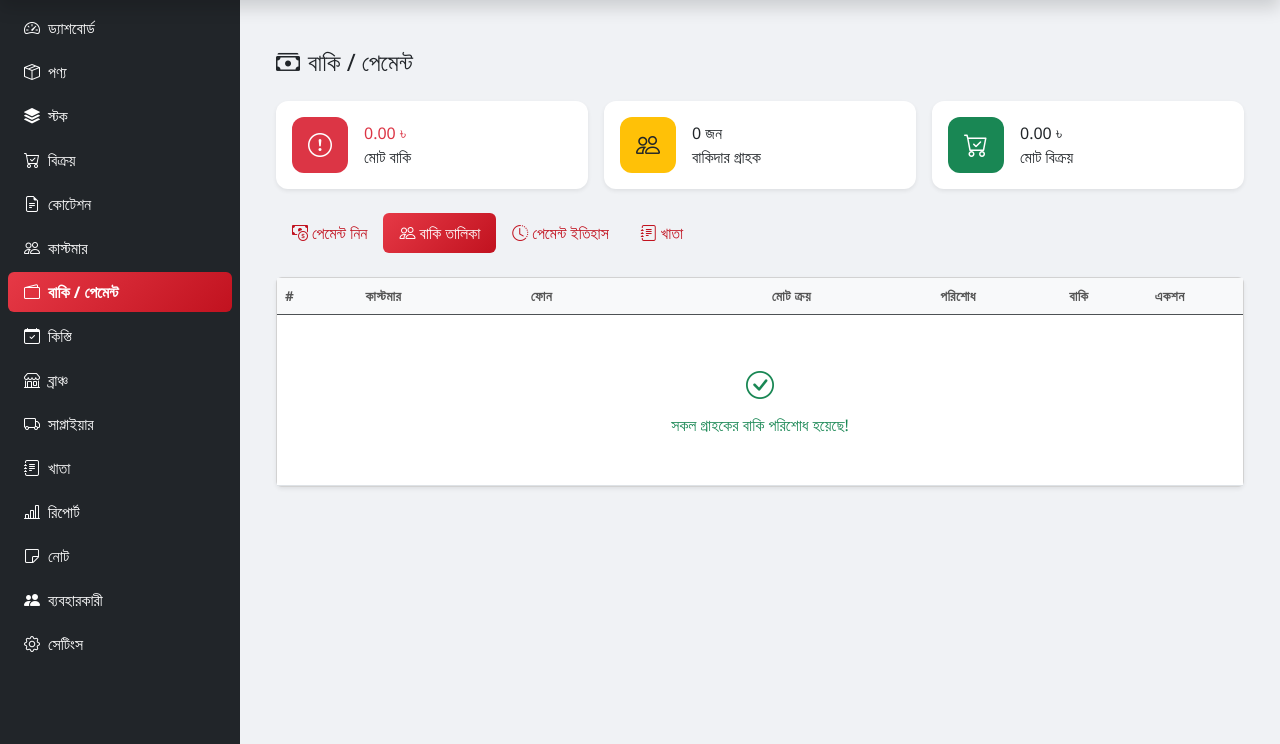
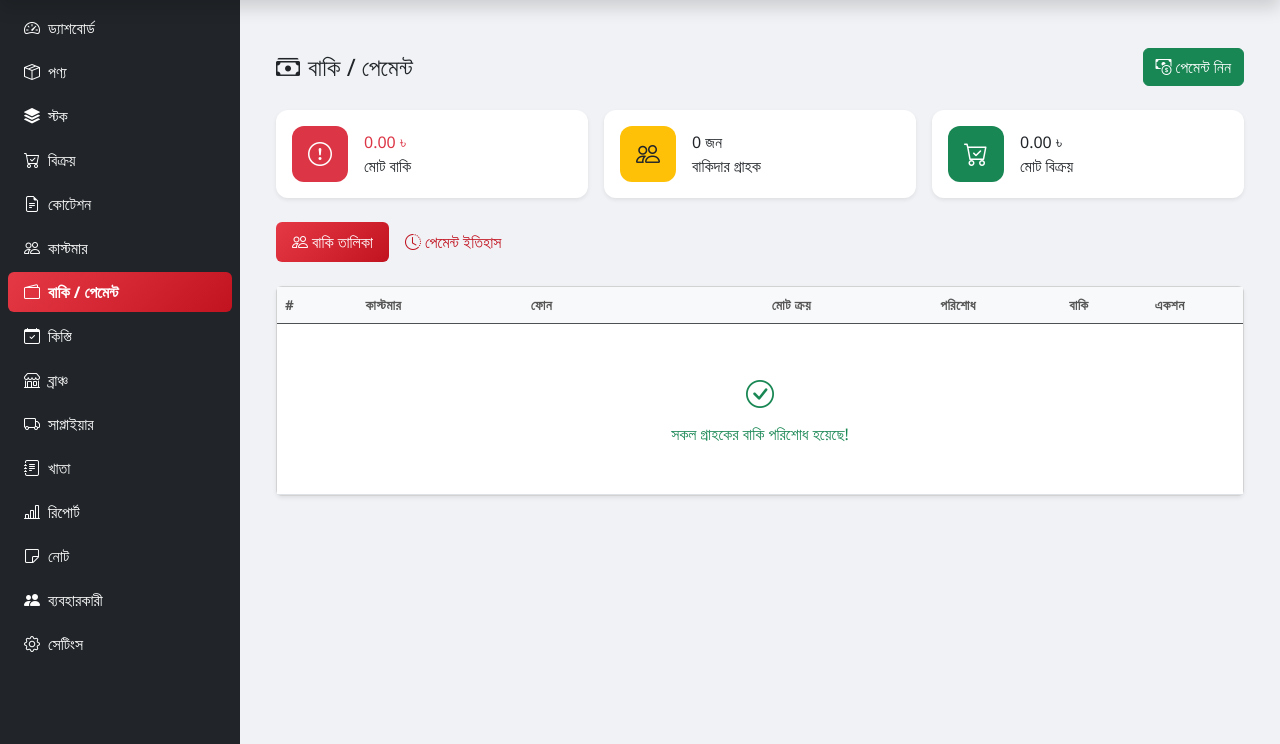
Before and after one commit to arifbillahcse/Real-state-shop-managment-web-application, a PHP site: page /pages/payments.php in a window 1280 px wide. Shown: the part 56-800 px from the top of the page. Run offline with PHP 8.4, Linux system fonts and the light colour scheme; a user stored in the database is signed in; data comes from the database, SQL or seed files in the repository; some libraries are stand-ins or nearby versions.

Commit message:
Move payment form to modal, remove খাতা tab from payments page
পেমেন্ট নিন is now a header button that opens a modal. খাতা tab link removed from payments page tab bar. goToPayment() opens the modal with customer pre-selected.

https://claude.ai/code/session_018GgUJdFLEKxFp2BSFmwP9C

```diff
--- a/assets/js/payments.js
+++ b/assets/js/payments.js
@@ -110,6 +110,7 @@ function submitPayment(e) {
 
         if (res.success) {
             showToast(res.message, 'success');
+            bootstrap.Modal.getInstance(document.getElementById('paymentModal'))?.hide();
             document.getElementById('paymentForm').reset();
             tsSyncForm('paymentForm');
             document.getElementById('payDate').value = new Date().toISOString().slice(0, 10);
@@ -121,14 +122,19 @@ function submitPayment(e) {
     });
 }
 
-// ---- Quick navigation from Due List tab ----
+// ---- Open payment modal ----
+function openPaymentModal(customerId) {
+    const modal = new bootstrap.Modal(document.getElementById('paymentModal'));
+    if (customerId) {
+        const sel = document.getElementById('payCustomerId');
+        tsSet(sel, customerId, true);
+        onCustomerChange(sel);
+    }
+    modal.show();
+}
+
 function goToPayment(customerId) {
-    // Switch to pay tab and pre-select customer
-    const payTabBtn = document.querySelector('[data-bs-target="#payTab"]');
-    bootstrap.Tab.getOrCreateInstance(payTabBtn).show();
-    const sel = document.getElementById('payCustomerId');
-    tsSet(sel, customerId, true);
-    onCustomerChange(sel);
+    openPaymentModal(customerId);
 }
 
 function goToLedger(customerId) {
--- a/pages/payments.php
+++ b/pages/payments.php
@@ -17,7 +17,12 @@ include __DIR__ . '/../includes/sidebar.php';
 <div class="main-content" id="mainContent">
 <div class="container-fluid py-4">
 
-  <h4 class="mb-4"><i class="bi bi-cash-stack me-2"></i>বাকি / পেমেন্ট</h4>
+  <div class="d-flex justify-content-between align-items-center mb-4">
+    <h4 class="mb-0"><i class="bi bi-cash-stack me-2"></i>বাকি / পেমেন্ট</h4>
+    <button class="btn btn-success" onclick="openPaymentModal()">
+      <i class="bi bi-cash-coin me-1"></i>পেমেন্ট নিন
+    </button>
+  </div>
 
   <!-- Due summary cards -->
   <div class="row g-3 mb-4">
@@ -69,11 +74,6 @@ include __DIR__ . '/../includes/sidebar.php';
 
   <ul class="nav nav-pills mb-4" role="tablist">
     <li class="nav-item">
-      <button class="nav-link" data-bs-toggle="pill" data-bs-target="#payTab" type="button">
-        <i class="bi bi-cash-coin me-1"></i>পেমেন্ট নিন
-      </button>
-    </li>
-    <li class="nav-item">
       <button class="nav-link active" data-bs-toggle="pill" data-bs-target="#dueListTab" type="button"
               id="dueListTabBtn">
         <i class="bi bi-people me-1"></i>বাকি তালিকা
@@ -85,102 +85,9 @@ include __DIR__ . '/../includes/sidebar.php';
         <i class="bi bi-clock-history me-1"></i>পেমেন্ট ইতিহাস
       </button>
     </li>
-    <li class="nav-item">
-      <a class="nav-link" href="<?= BASE_URL ?>/pages/khata.php">
-        <i class="bi bi-journal-text me-1"></i>খাতা
-      </a>
-    </li>
   </ul>
 
   <div class="tab-content">
-
-    <!-- ===== PAY TAB ===== -->
-    <div class="tab-pane fade" id="payTab">
-      <div class="row justify-content-center">
-        <div class="col-lg-7">
-          <div class="card shadow-sm">
-            <div class="card-header bg-primary text-white">
-              <i class="bi bi-cash-coin me-1"></i>নতুন পেমেন্ট রেকর্ড
-            </div>
-            <div class="card-body">
-              <form id="paymentForm" onsubmit="submitPayment(event)">
-
-                <!-- Customer select -->
-                <div class="mb-3">
-                  <label class="form-label fw-semibold">
-                    কাস্টমার <span class="text-danger">*</span>
-                  </label>
-                  <select class="form-select" id="payCustomerId" name="customer_id"
-                          onchange="onCustomerChange(this)" required>
-                    <option value="">-- কাস্টমার নির্বাচন করুন --</option>
-                    <?php foreach ($allCustomers as $c): ?>
-                    <option value="<?= $c['id'] ?>"
-                            data-due="<?= $c['total_due'] ?>">
-                      <?= e($c['name']) ?>
-                      <?php if ((float)$c['total_due'] > 0): ?>
-                        — বাকি: <?= money((float)$c['total_due']) ?>
-                      <?php endif; ?>
-                    </option>
-                    <?php endforeach; ?>
-                  </select>
-                </div>
-
-                <!-- Outstanding sales for selected customer -->
-                <div id="outstandingSection" class="d-none mb-3">
-                  <label class="form-label fw-semibold text-muted small">বাকি বিক্রয় (ক্লিক করলে স্বয়ংক্রিয় পরিমাণ বসবে)</label>
-                  <div id="outstandingSalesList" class="border rounded p-2 bg-light">
-                    <div class="text-center text-muted small py-2">লোড হচ্ছে...</div>
-                  </div>
-                </div>
-                <input type="hidden" id="selectedSaleId" name="sale_id" value="">
-
-                <!-- Amount -->
-                <div class="mb-3">
-                  <label class="form-label fw-semibold">
-                    পরিমাণ (৳) <span class="text-danger">*</span>
-                  </label>
-                  <input type="number" class="form-control form-control-lg"
-                         id="payAmount" name="amount"
-                         min="0.01" step="0.01" placeholder="০.০০" required>
-                </div>
-
-                <div class="row g-3 mb-3">
-                  <div class="col-md-6">
-                    <label class="form-label fw-semibold">পেমেন্ট পদ্ধতি</label>
-                    <select class="form-select" id="payMethod" name="payment_method">
-                      <option value="cash">নগদ</option>
-                      <option value="mobile_banking">মোবাইল ব্যাংকিং</option>
-                      <option value="cheque">চেক</option>
-                    </select>
-                  </div>
-                  <div class="col-md-6">
-                    <label class="form-label fw-semibold">তারিখ</label>
-                    <input type="date" class="form-control" id="payDate"
-                           name="payment_date" value="<?= today() ?>">
-                  </div>
-                </div>
-
-                <div id="refNoSection" class="mb-3 d-none">
-                  <label class="form-label fw-semibold">রেফারেন্স নং (চেক/মোবাইল)</label>
-                  <input type="text" class="form-control" id="payRefNo"
-                         name="reference_no" maxlength="100">
-                </div>
-
-                <div class="mb-3">
-                  <label class="form-label fw-semibold text-muted">নোট</label>
-                  <textarea class="form-control" id="payNote" name="note"
-                            rows="2" maxlength="500"></textarea>
-                </div>
-
-                <button type="submit" class="btn btn-primary w-100" id="submitPayBtn">
-                  <i class="bi bi-check-circle me-2"></i>পেমেন্ট সংরক্ষণ করুন
-                </button>
-              </form>
-            </div>
-          </div>
-        </div>
-      </div>
-    </div><!-- /payTab -->
 
     <!-- ===== DUE LIST TAB ===== -->
     <div class="tab-pane fade show active" id="dueListTab">
@@ -315,6 +222,87 @@ include __DIR__ . '/../includes/sidebar.php';
 </div>
 </div>
 
+<!-- ===== PAYMENT MODAL ===== -->
+<div class="modal fade" id="paymentModal" tabindex="-1" data-bs-backdrop="static">
+  <div class="modal-dialog modal-dialog-centered modal-lg">
+    <div class="modal-content">
+      <div class="modal-header bg-success text-white">
+        <h5 class="modal-title"><i class="bi bi-cash-coin me-2"></i>পেমেন্ট নিন</h5>
+        <button type="button" class="btn-close btn-close-white" data-bs-dismiss="modal"></button>
+      </div>
+      <div class="modal-body">
+        <form id="paymentForm" onsubmit="submitPayment(event)">
+
+          <div class="mb-3">
+            <label class="form-label fw-semibold">কাস্টমার <span class="text-danger">*</span></label>
+            <select class="form-select" id="payCustomerId" name="customer_id"
+                    onchange="onCustomerChange(this)" required>
+              <option value="">-- কাস্টমার নির্বাচন করুন --</option>
+              <?php foreach ($allCustomers as $c): ?>
+              <option value="<?= $c['id'] ?>" data-due="<?= $c['total_due'] ?>">
+                <?= e($c['name']) ?>
+                <?php if ((float)$c['total_due'] > 0): ?>
+                  — বাকি: <?= money((float)$c['total_due']) ?>
+                <?php endif; ?>
+              </option>
+              <?php endforeach; ?>
+            </select>
+          </div>
+
+          <div id="outstandingSection" class="d-none mb-3">
+            <label class="form-label fw-semibold text-muted small">বাকি বিক্রয় (ক্লিক করলে স্বয়ংক্রিয় পরিমাণ বসবে)</label>
+            <div id="outstandingSalesList" class="border rounded p-2 bg-light">
+              <div class="text-center text-muted small py-2">লোড হচ্ছে...</div>
+            </div>
+          </div>
+          <input type="hidden" id="selectedSaleId" name="sale_id" value="">
+
+          <div class="mb-3">
+            <label class="form-label fw-semibold">পরিমাণ (৳) <span class="text-danger">*</span></label>
+            <input type="number" class="form-control form-control-lg"
+                   id="payAmount" name="amount"
+                   min="0.01" step="0.01" placeholder="০.০০" required>
+          </div>
+
+          <div class="row g-3 mb-3">
+            <div class="col-md-6">
+              <label class="form-label fw-semibold">পেমেন্ট পদ্ধতি</label>
+              <select class="form-select" id="payMethod" name="payment_method">
+                <option value="cash">নগদ</option>
+                <option value="mobile_banking">মোবাইল ব্যাংকিং</option>
+                <option value="cheque">চেক</option>
+              </select>
+            </div>
+            <div class="col-md-6">
+              <label class="form-label fw-semibold">তারিখ</label>
+              <input type="date" class="form-control" id="payDate"
+                     name="payment_date" value="<?= today() ?>">
+            </div>
+          </div>
+
+          <div id="refNoSection" class="mb-3 d-none">
+            <label class="form-label fw-semibold">রেফারেন্স নং (চেক/মোবাইল)</label>
+            <input type="text" class="form-control" id="payRefNo"
+                   name="reference_no" maxlength="100">
+          </div>
+
+          <div class="mb-3">
+            <label class="form-label fw-semibold text-muted">নোট</label>
+            <textarea class="form-control" id="payNote" name="note"
+                      rows="2" maxlength="500"></textarea>
+          </div>
+        </form>
+      </div>
+      <div class="modal-footer">
+        <button type="button" class="btn btn-secondary" data-bs-dismiss="modal">বাতিল</button>
+        <button type="submit" form="paymentForm" class="btn btn-success" id="submitPayBtn">
+          <i class="bi bi-check-circle me-2"></i>পেমেন্ট সংরক্ষণ করুন
+        </button>
+      </div>
+    </div>
+  </div>
+</div>
+
 <!-- ===== CUSTOMER NOTES MODAL ===== -->
 <div class="modal fade" id="notesModal" tabindex="-1">
   <div class="modal-dialog modal-dialog-centered">
```
